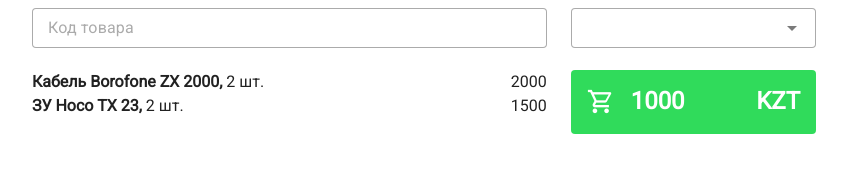
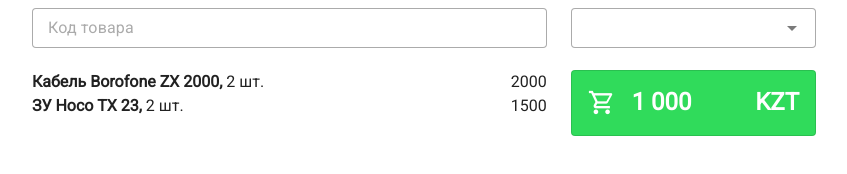
Before and after one commit to ctrlartspace/openmarket-frontend, a Vue app: page / in a window 1280 px wide. Shown: the part 130-304 px from the top of the page, without its empty margins (216-1063 px from the left). Built offline with nearby package versions, Linux system fonts and the light colour scheme.

Commit message:
card total button border

```diff
--- a/src/components/CartTotalValue.vue
+++ b/src/components/CartTotalValue.vue
@@ -1,12 +1,12 @@
 <template>
-  <v-card variant="elevated" color="success">
+  <v-card class="border" variant="elevated" color="success">
     <v-card-text class="d-flex text-white">
       <v-icon
         class="mr-4 align-self-center"
         size="large"
         icon="mdi-cart-outline"
       ></v-icon>
-      <span class="text-h5 font-weight-bold me-auto"> 1000 </span>
+      <span class="text-h5 font-weight-bold me-auto"> 1 000 </span>
       <span class="text-h5 font-weight-bold"> KZT </span>
     </v-card-text>
   </v-card>
```
